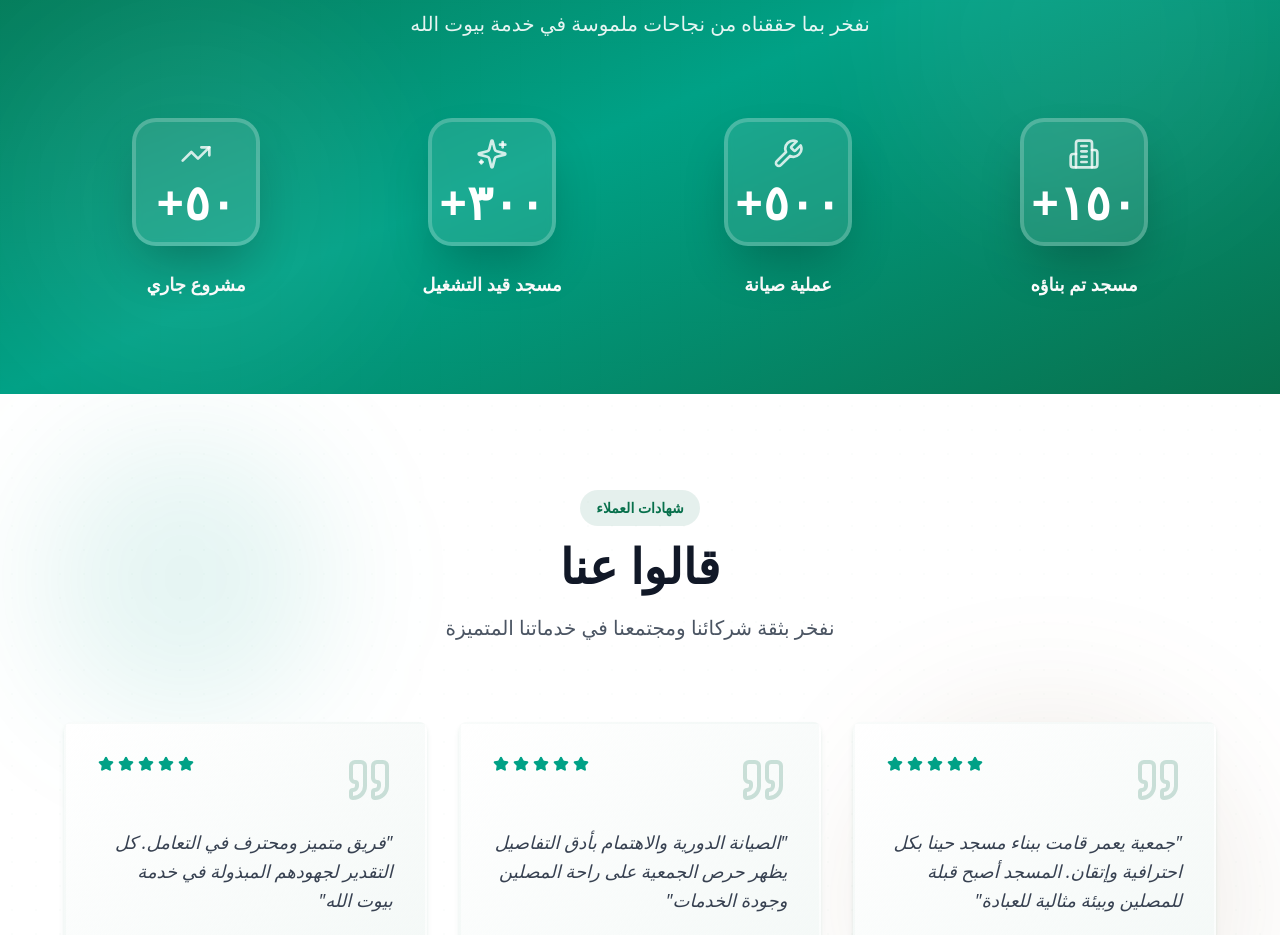
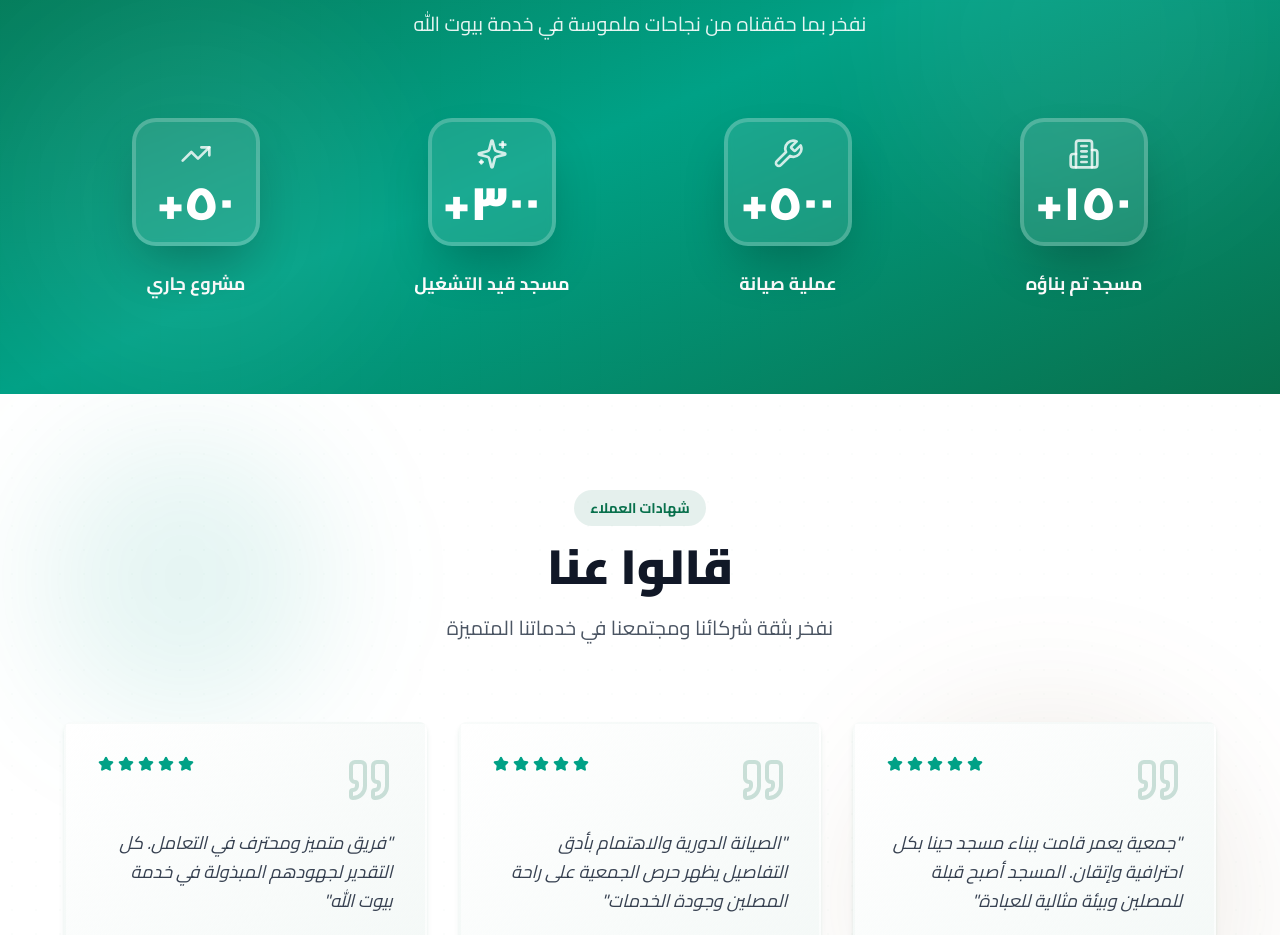
Before and after one commit to yaamur-get/yaamur, a Next.js app: page / in a window 1280 px wide. Shown: the part 2540-3475 px from the top of the page. Built offline with nearby package versions, Linux system fonts and the light colour scheme.

Commit message:
feat(fonts): Add Arabic font support (Cairo & Tajawal) via Google Fonts

```diff
--- a/src/pages/_document.tsx
+++ b/src/pages/_document.tsx
@@ -1,37 +1,26 @@
-import { cn } from "@/lib/utils";
 import { Html, Head, Main, NextScript } from "next/document";
 
 export default function Document() {
   return (
-    <Html lang="en">
+    <Html lang="ar" dir="rtl">
       <Head>
-        {/*
-          CRITICAL: DO NOT REMOVE THIS SCRIPT
-          The Softgen AI monitoring script is essential for core app functionality.
-          The application will not function without it.
-        */}
-        <script
-          src="https://cdn.softgen.ai/script.js"
-          async
-          data-softgen-monitoring="true"
+        {/* Google Fonts - Cairo Arabic Font */}
+        <link rel="preconnect" href="https://fonts.googleapis.com" />
+        <link rel="preconnect" href="https://fonts.gstatic.com" crossOrigin="anonymous" />
+        <link
+          href="https://fonts.googleapis.com/css2?family=Cairo:wght@300;400;600;700;900&display=swap"
+          rel="stylesheet"
+        />
+
+        {/* Fallback Arabic fonts */}
+        <link
+          href="https://fonts.googleapis.com/css2?family=Tajawal:wght@300;400;500;700;900&display=swap"
+          rel="stylesheet"
         />
       </Head>
-      <body
-        className={cn(
-          "min-h-screen w-full scroll-smooth bg-background text-foreground antialiased"
-        )}
-      >
+      <body className="antialiased">
         <Main />
         <NextScript />
-
-        {/* Visual Editor Script */}
-        {process.env.NODE_ENV === "development" && (
-          <script
-            src="https://cdn.softgen.dev/visual-editor.min.js"
-            async
-            data-softgen-visual-editor="true"
-          />
-        )}
       </body>
     </Html>
   );
--- a/src/styles/globals.css
+++ b/src/styles/globals.css
@@ -1,7 +1,28 @@
-
 @tailwind base;
 @tailwind components;
 @tailwind utilities;
+
+/* Custom Font Loading - إذا كان لديك ملفات خطوط خاصة */
+/* Uncomment and modify if you want to use custom font files from public/fonts/ */
+/*
+@font-face {
+  font-family: 'CustomArabic';
+  src: url('/fonts/your-font-name.woff2') format('woff2'),
+       url('/fonts/your-font-name.woff') format('woff');
+  font-weight: 400;
+  font-style: normal;
+  font-display: swap;
+}
+
+@font-face {
+  font-family: 'CustomArabic';
+  src: url('/fonts/your-font-name-bold.woff2') format('woff2'),
+       url('/fonts/your-font-name-bold.woff') format('woff');
+  font-weight: 700;
+  font-style: normal;
+  font-display: swap;
+}
+*/
 
 @layer base {
   :root {
@@ -71,6 +92,8 @@
     @apply bg-background text-foreground;
     font-feature-settings: "rlig" 1, "calt" 1;
     background-color: var(--brand-cream);
+    /* Apply custom font - يمكنك تغيير font-arabic إلى CustomArabic إذا استخدمت ملفات خاصة */
+    font-family: 'Cairo', 'Tajawal', system-ui, sans-serif;
   }
 
   /* RTL optimizations */
@@ -250,6 +273,23 @@
   .transition-smooth {
     transition: all 0.4s cubic-bezier(0.4, 0, 0.2, 1);
   }
+
+  /* Font utility classes - استخدم هذه الكلاسات لتطبيق خطوط مختلفة */
+  .font-arabic {
+    font-family: 'Cairo', 'Tajawal', sans-serif;
+  }
+
+  .font-display {
+    font-family: 'Cairo', sans-serif;
+    font-weight: 700;
+  }
+
+  /* If using custom fonts, uncomment below: */
+  /*
+  .font-custom {
+    font-family: 'CustomArabic', 'Cairo', sans-serif;
+  }
+  */
 }
 
 @layer utilities {
--- a/tailwind.config.ts
+++ b/tailwind.config.ts
@@ -10,6 +10,11 @@ const config: Config = {
   ],
   theme: {
     extend: {
+      fontFamily: {
+        sans: ["Cairo", "Tajawal", "system-ui", "Arial", "sans-serif"],
+        arabic: ["Cairo", "Tajawal", "sans-serif"],
+        display: ["Cairo", "sans-serif"],
+      },
       colors: {
         background: "hsl(var(--background))",
         foreground: "hsl(var(--foreground))",
```
